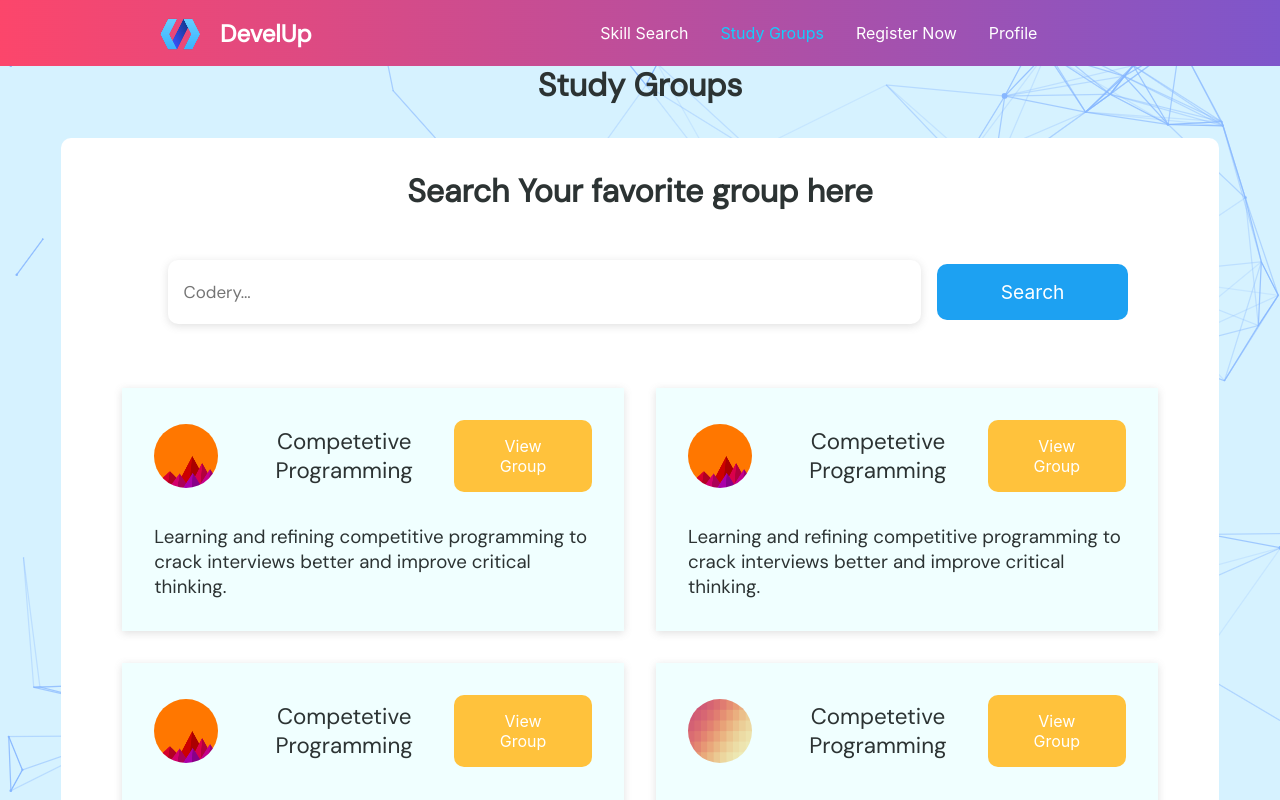
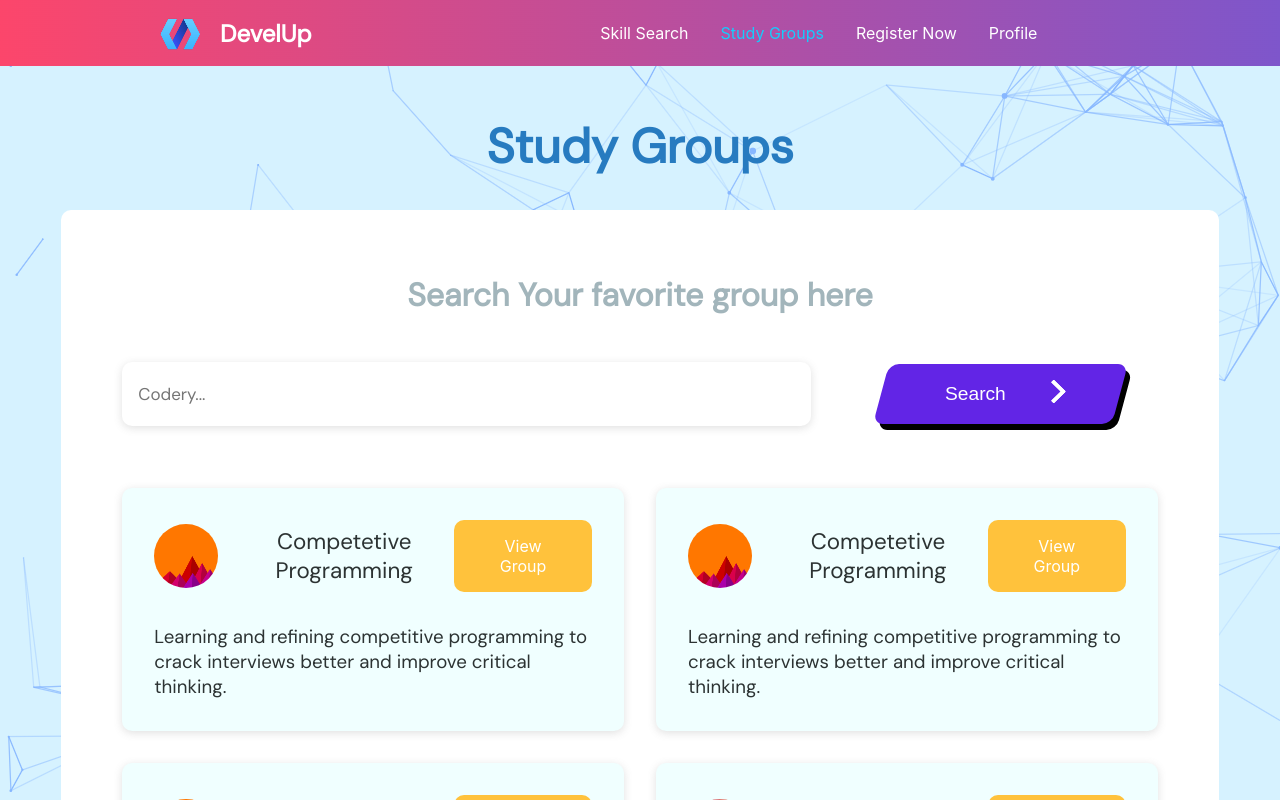
Before and after one commit to aryanjangid/DevelUp, a React (Create React App) app in the folder client/: page /studygroups in a window 1280 px wide. Shown: the top 800 px of the page. Built offline with nearby package versions, Linux system fonts and the light colour scheme; no server answers.

Commit message:
study group css done

```diff
--- a/client/src/pages/Search/Search.jsx
+++ b/client/src/pages/Search/Search.jsx
@@ -83,7 +83,7 @@ export default function Search() {
     return (
         <div className={classes.outerDiv}>
             <div className={classes.backgroundDiv} style={{
-                backgroundImage: `url(${background})`, height: "30vh", width: "100wh"
+                backgroundImage: `url(${background})`, height: "30vh", width: "100wh",
             }}  >
             </div>
             <div className={classes.searchOuterDiv}>
--- a/client/src/pages/Study Group/StudyGroup.jsx
+++ b/client/src/pages/Study Group/StudyGroup.jsx
@@ -9,6 +9,7 @@ import profile5 from '../../Assets/profile5.png'
 import profile6 from '../../Assets/profile6.png'
 import profile7 from '../../Assets/profile7.png'
 import profile8 from '../../Assets/profile8.png'
+import Button from '../../components/Button'
 
 export default function StudyGroup() {
 
@@ -20,12 +21,12 @@ export default function StudyGroup() {
     <div style={{
       backgroundImage: `url(${background})`, height: 'fitContent', padding: '2rem'
     }}>
-      <h1 style={{ textAlign: 'center', padding: "2rem" }}>Study Groups</h1>
+      <h1 style={{fontSize:'3rem', textAlign: 'center', padding: "2rem" ,paddingTop:"5.2rem" ,color:'#277BC0'}}>Study Groups</h1>
       <div className={classes.studyGroupDiv}>
-        <h1> Search Your favorite group here</h1>
+        <h1 style={{color:'#A2B5BB', marginTop:'2rem'}}> Search Your favorite group here</h1>
         <div className={classes.searchDiv}>
-          <input style={{ width: '70%' }} className='inputBox' placeholder='Codery...'></input>
-          <div> Search</div>
+          <input style={{ width: '60%' }} className='inputBox' placeholder='Codery...'></input>
+          <div style={{width:"20%"}}><Button name="Search"></Button></div>
         </div>
         <div className={classes.allGroups}>
           <div className={classes.studyGroup}>
--- a/client/src/pages/Study Group/studyGroup.module.css
+++ b/client/src/pages/Study Group/studyGroup.module.css
@@ -13,13 +13,13 @@
     display: flex;
     justify-content: center;
     align-items: center;
-    margin: 2rem;
+    margin: 0rem;
 }
 .searchDiv div{
     display: flex;
     justify-content: center;
     align-items: center;
-    background-color: #1da1f2;
+    /* background-color: #1da1f2; */
     padding:1rem 4rem;
     border-radius: 10px;
     color: white;
@@ -33,7 +33,7 @@
     box-shadow: rgba(99, 99, 99, 0.2) 0px 2px 8px 0px;
     padding:2rem;
     margin:1rem;
-
+    border-radius: 10px;
 }
 .groupDiv{
     display: flex;
```
